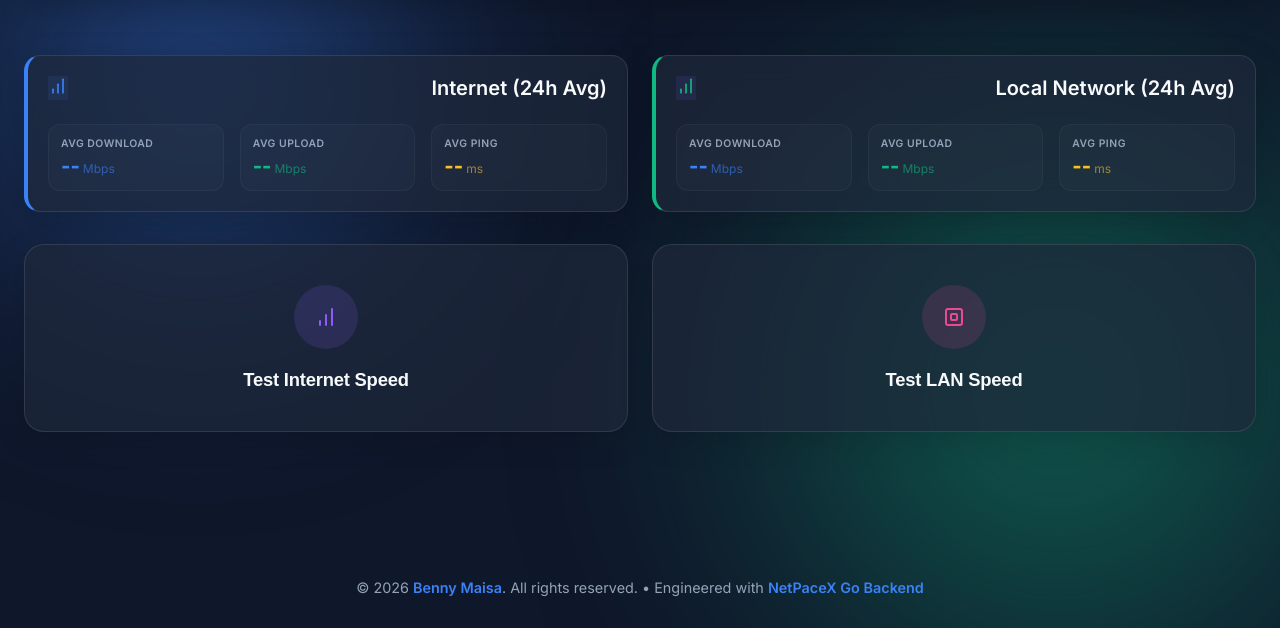
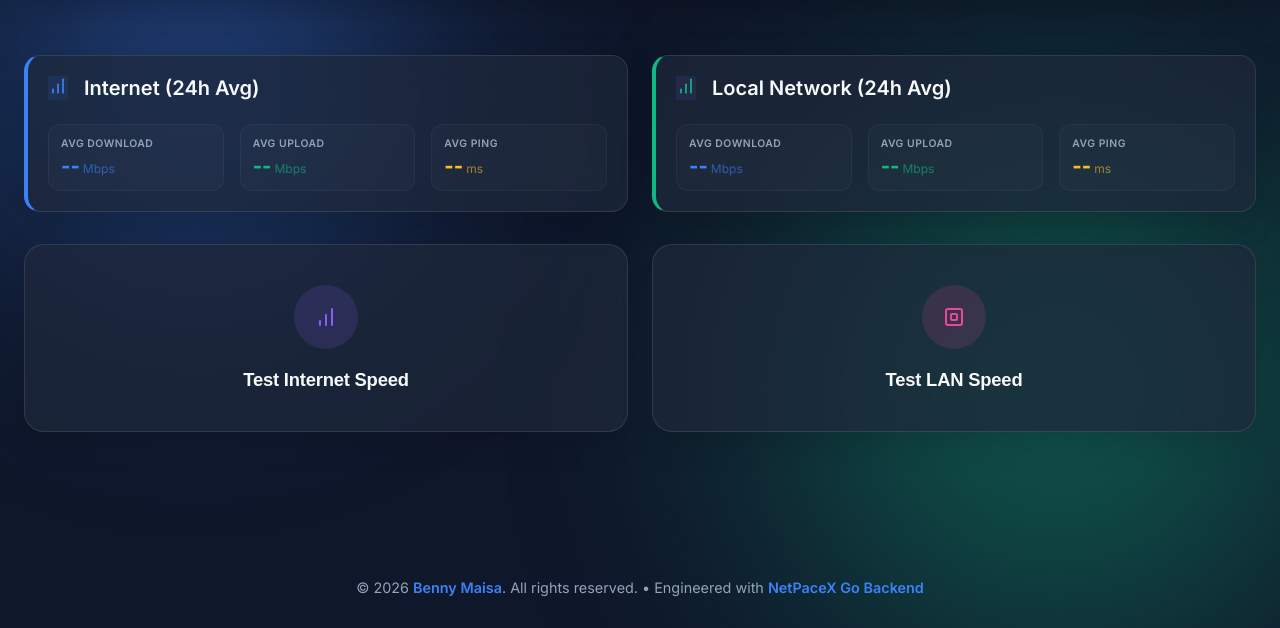
Before and after one commit to alexmaisa/netpacex, a plain HTML site: page static/index.html in a window 1280 px wide. Shown: the part 172-800 px from the top of the page. Drawn offline with nearby package versions, Linux system fonts and the light colour scheme; no server answers.

Commit message:
UI: Align averages card titles to the left next to icons

```diff
--- a/static/style.css
+++ b/static/style.css
@@ -894,6 +894,11 @@ footer a:hover {
 .averages-card.wan { border-left: 4px solid var(--accent-1); }
 .averages-card.lan { border-left: 4px solid var(--accent-2); }
 
+.averages-card .card-header {
+	justify-content: flex-start;
+	gap: 1rem;
+}
+
 .averages-card .card-icon {
 	background: rgba(255, 255, 255, 0.05);
 	color: var(--text-muted);
```
